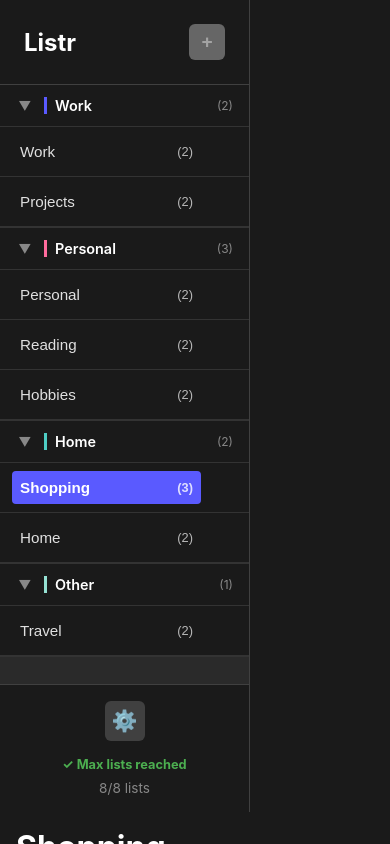
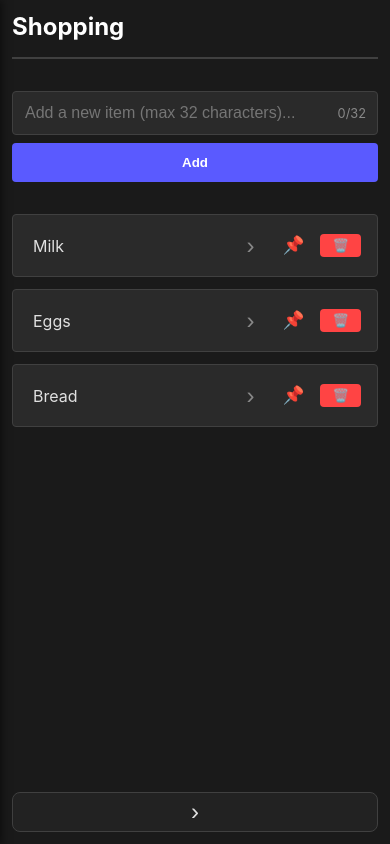
Before and after one commit to JackShylo/listr, a Vue app: page / in a window 390 px wide. Built offline with nearby package versions, Linux system fonts and the light colour scheme.

Commit message:
Added button to collapse navbar

```diff
--- a/src/components/ListManager.vue
+++ b/src/components/ListManager.vue
@@ -93,8 +93,13 @@
             </p>
           </div>
         </div>
-        <div class="pinboard-container">
-          <Pinboard />
+        <div class="pinboard-wrapper">
+          <button class="pinboard-toggle" @click="togglePinboard" :title="pinboardOpen ? 'Collapse pinboard' : 'Expand pinboard'">
+            {{ pinboardOpen ? '‹' : '›' }}
+          </button>
+          <div v-show="pinboardOpen" class="pinboard-container">
+            <Pinboard />
+          </div>
         </div>
       </div>
     </main>
@@ -117,6 +122,7 @@ const itemLimitMessage = ref('');
 const expandedNotes = ref(null);
 const editingNotesIndex = ref(null);
 const editedNotes = ref('');
+const pinboardOpen = ref(window.innerWidth > 1024);
 
 const currentList = computed(() => listStore.getCurrentList());
 const currentPage = computed(() => listStore.currentPage);
@@ -217,6 +223,10 @@ const togglePin = (index) => {
 const isItemPinned = (index) => {
   return listStore.isItemPinned(listStore.currentListId, index);
 };
+
+const togglePinboard = () => {
+  pinboardOpen.value = !pinboardOpen.value;
+};
 </script>
 
 <style scoped>
@@ -232,18 +242,52 @@ const isItemPinned = (index) => {
   padding: 2rem;
   color: #e0e0e0;
   display: flex;
+  min-width: 0;
 }
 
 .content-wrapper {
   display: flex;
   width: 100%;
   gap: 2rem;
+  max-width: 1400px;
+  margin: 0 auto;
 }
 
 .list-content {
   flex: 1;
   min-width: 0;
-  max-width: 800px;
+}
+
+.pinboard-wrapper {
+  display: flex;
+  align-items: flex-start;
+  gap: 0.5rem;
+  height: fit-content;
+}
+
+.pinboard-toggle {
+  background: #222222;
+  border: 1px solid #404040;
+  border-radius: 8px;
+  color: #e0e0e0;
+  cursor: pointer;
+  padding: 0.5rem 0.375rem;
+  font-size: 1.5rem;
+  transition: all 0.3s;
+  flex-shrink: 0;
+  width: 40px;
+  height: 40px;
+  display: flex;
+  align-items: center;
+  justify-content: center;
+  position: sticky;
+  top: 2rem;
+}
+
+.pinboard-toggle:hover {
+  background: #2a2a2a;
+  border-color: #505050;
+  color: #5a5aff;
 }
 
 .pinboard-container {
@@ -252,6 +296,9 @@ const isItemPinned = (index) => {
   border-radius: 8px;
   overflow: hidden;
   border: 1px solid #404040;
+  height: fit-content;
+  position: sticky;
+  top: 2rem;
 }
 
 .list-detail {
@@ -682,11 +729,25 @@ button:hover {
 @media (max-width: 1024px) {
   .content-wrapper {
     flex-direction: column;
+    gap: 1rem;
+  }
+
+  .pinboard-wrapper {
+    width: 100%;
+    flex-direction: row;
+  }
+
+  .pinboard-toggle {
+    position: static;
+    width: auto;
+    padding: 0.5rem 1rem;
   }
 
   .pinboard-container {
     width: 100%;
-    max-height: 400px;
+    height: auto;
+    position: static;
+    max-height: 500px;
   }
 }
 
@@ -697,6 +758,56 @@ button:hover {
 
   .main-content {
     padding: 1rem;
+    min-width: 0;
+  }
+
+  .content-wrapper {
+    gap: 0.75rem;
+  }
+
+  .pinboard-wrapper {
+    flex-direction: column;
+  }
+
+  .pinboard-toggle {
+    width: 100%;
+    position: static;
+  }
+
+  .list-detail {
+    max-width: 100%;
   }
 }
+
+@media (max-width: 480px) {
+  .main-content {
+    padding: 0.75rem;
+  }
+
+  .list-header h1 {
+    font-size: 1.5rem;
+  }
+
+  .add-item {
+    flex-direction: column;
+  }
+
+  .add-item input,
+  .add-item button {
+    width: 100%;
+  }
+
+  .pinboard-wrapper {
+    width: 100%;
+  }
+
+  .pinboard-toggle {
+    width: 100%;
+  }
+
+  .pinboard-container {
+    width: 100%;
+  }
+}
+
 </style>
--- a/src/components/Navbar.vue
+++ b/src/components/Navbar.vue
@@ -1,10 +1,15 @@
 <template>
-  <nav class="navbar sidebar">
+  <nav class="navbar sidebar" :class="{ collapsed: !navbarOpen }">
     <div class="sidebar-header">
       <h1>Listr</h1>
-      <button class="btn-create" @click="showCreateForm = true" title="Create new list" :disabled="lists.length >= 8">
-        +
-      </button>
+      <div class="header-actions">
+        <button class="btn-create" @click="showCreateForm = true" title="Create new list" :disabled="lists.length >= 8">
+          +
+        </button>
+        <button class="btn-toggle-nav" @click="toggleNavbar" title="Toggle navigation" aria-label="Toggle navigation">
+          ☰
+        </button>
+      </div>
     </div>
 
     <div v-if="showCreateForm" class="create-form">
@@ -133,6 +138,8 @@
       </div>
     </transition>
 
+    <div v-if="!navbarOpen" class="navbar-backdrop" @click="toggleNavbar"></div>
+
     <div class="sidebar-footer">
       <button class="btn-settings" @click="goToSettings" title="Open settings">
         ⚙️
@@ -164,6 +171,7 @@ const changingCategoryId = ref(null);
 const draggedListId = ref(null);
 const draggedCategoryId = ref(null);
 const dragoverListId = ref(null);
+const navbarOpen = ref(window.innerWidth > 768);
 
 const lists = computed(() => listStore.lists);
 const categories = computed(() => listStore.categories);
@@ -186,6 +194,9 @@ const toggleCategory = (categoryId) => {
 const selectList = (id) => {
   listStore.setCurrentList(id);
   openMenuId.value = null;
+  if (window.innerWidth <= 768) {
+    navbarOpen.value = false;
+  }
 };
 
 const toggleMenu = (id) => {
@@ -280,6 +291,10 @@ const goToSettings = () => {
   listStore.goToSettings();
 };
 
+const toggleNavbar = () => {
+  navbarOpen.value = !navbarOpen.value;
+};
+
 const startDrag = (list, categoryId) => {
   draggedListId.value = list.id;
   draggedCategoryId.value = categoryId;
@@ -326,6 +341,17 @@ const handleDrop = (targetList, targetCategoryId) => {
     height: 100vh;
     color: #e0e0e0;
     padding: 0;
+    transition: transform 0.3s ease, width 0.3s ease;
+}
+
+.navbar.sidebar.collapsed {
+    transform: translateX(-100%);
+    position: absolute;
+    left: 0;
+    top: 0;
+    height: 100vh;
+    z-index: 100;
+    box-shadow: 2px 0 8px rgba(0, 0, 0, 0.5);
 }
 
 .sidebar-header {
@@ -335,6 +361,7 @@ const handleDrop = (targetList, targetCategoryId) => {
     padding: 1.5rem;
     background: #1a1a1a;
     border-bottom: 1px solid #404040;
+    gap: 0.5rem;
 }
 
 .sidebar-header h1 {
@@ -342,6 +369,32 @@ const handleDrop = (targetList, targetCategoryId) => {
     font-size: 1.5rem;
     color: #fff;
     flex: 1;
+}
+
+.header-actions {
+    display: flex;
+    gap: 0.5rem;
+    align-items: center;
+}
+
+.btn-toggle-nav {
+    display: none;
+    width: 36px;
+    height: 36px;
+    padding: 0;
+    background: #5a5aff;
+    color: white;
+    border: none;
+    border-radius: 6px;
+    font-size: 1.2rem;
+    cursor: pointer;
+    transition: all 0.3s;
+    align-items: center;
+    justify-content: center;
+}
+
+.btn-toggle-nav:hover {
+    background: #7575ff;
 }
 
 .btn-create {
@@ -935,4 +988,88 @@ const handleDrop = (targetList, targetCategoryId) => {
 .lists-menu::-webkit-scrollbar-thumb:hover {
     background: #505050;
 }
+
+.navbar-backdrop {
+    position: fixed;
+    top: 0;
+    left: 0;
+    right: 0;
+    bottom: 0;
+    background: rgba(0, 0, 0, 0.5);
+    z-index: 98;
+    opacity: 0;
+    pointer-events: none;
+    transition: opacity 0.3s ease;
+    display: none;
+}
+
+@media (max-width: 768px) {
+    .navbar-backdrop {
+        display: block;
+    }
+
+    .navbar.sidebar:not(.collapsed) .navbar-backdrop {
+        opacity: 0;
+        pointer-events: none;
+    }
+
+    .navbar.sidebar.collapsed .navbar-backdrop {
+        opacity: 1;
+        pointer-events: auto;
+    }
+
+    .navbar.sidebar {
+        position: fixed;
+        left: 0;
+        top: 0;
+        width: 250px;
+        height: 100vh;
+        z-index: 99;
+        transform: translateX(0);
+    }
+
+    .navbar.sidebar.collapsed {
+        transform: translateX(-100%);
+    }
+
+    .btn-toggle-nav {
+        display: flex;
+        position: fixed;
+        left: 1rem;
+        top: 1rem;
+        z-index: 101;
+        width: 40px;
+        height: 40px;
+    }
+
+    .sidebar-header h1 {
+        font-size: 1.25rem;
+    }
+}
+
+@media (max-width: 480px) {
+    .navbar.sidebar {
+        width: 100%;
+    }
+
+    .sidebar-header {
+        padding: 1rem;
+    }
+
+    .sidebar-header h1 {
+        font-size: 1.1rem;
+    }
+
+    .btn-create,
+    .btn-toggle-nav {
+        width: 32px;
+        height: 32px;
+        font-size: 1rem;
+    }
+
+    .btn-toggle-nav {
+        left: 0.75rem;
+        top: 0.75rem;
+    }
+}
 </style>
--- a/src/components/Pinboard.vue
+++ b/src/components/Pinboard.vue
@@ -133,6 +133,7 @@ const unpinItem = (listId, itemIndex) => {
   flex-direction: column;
   gap: 0.5rem;
   transition: background 0.2s, border-color 0.2s;
+  word-break: break-word;
 }
 
 .pinned-item:hover {
@@ -152,6 +153,7 @@ const unpinItem = (listId, itemIndex) => {
   letter-spacing: 0.5px;
   color: #5a5aff;
   font-weight: 600;
+  flex-shrink: 0;
 }
 
 .btn-unpin {
@@ -168,6 +170,7 @@ const unpinItem = (listId, itemIndex) => {
   justify-content: center;
   border-radius: 2px;
   transition: all 0.2s;
+  flex-shrink: 0;
 }
 
 .btn-unpin:hover {
@@ -188,5 +191,13 @@ const unpinItem = (listId, itemIndex) => {
   margin-top: 0.25rem;
   padding-top: 0.5rem;
   border-top: 1px solid #404040;
+  word-break: break-word;
+}
+
+@media (max-width: 1024px) {
+  .pinboard {
+    border-left: none;
+    border-top: 2px solid #404040;
+  }
 }
 </style>
```
